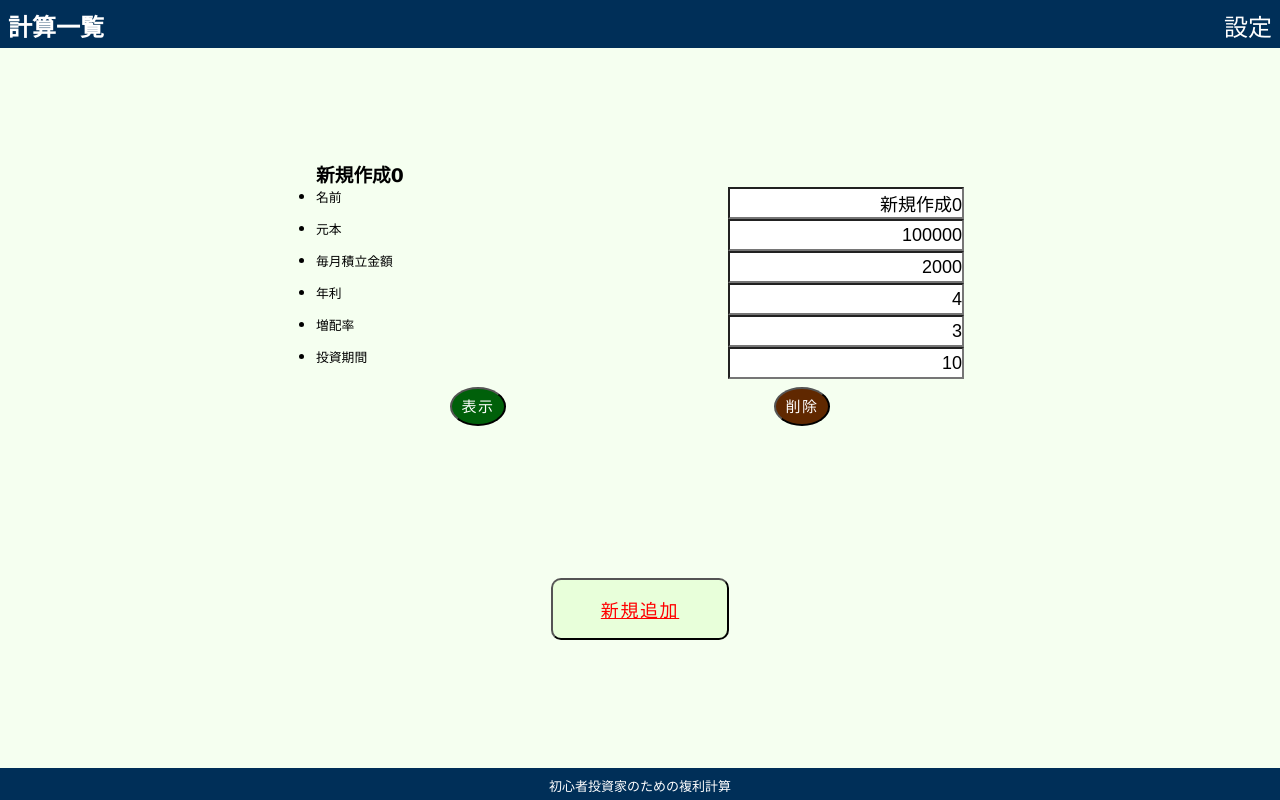
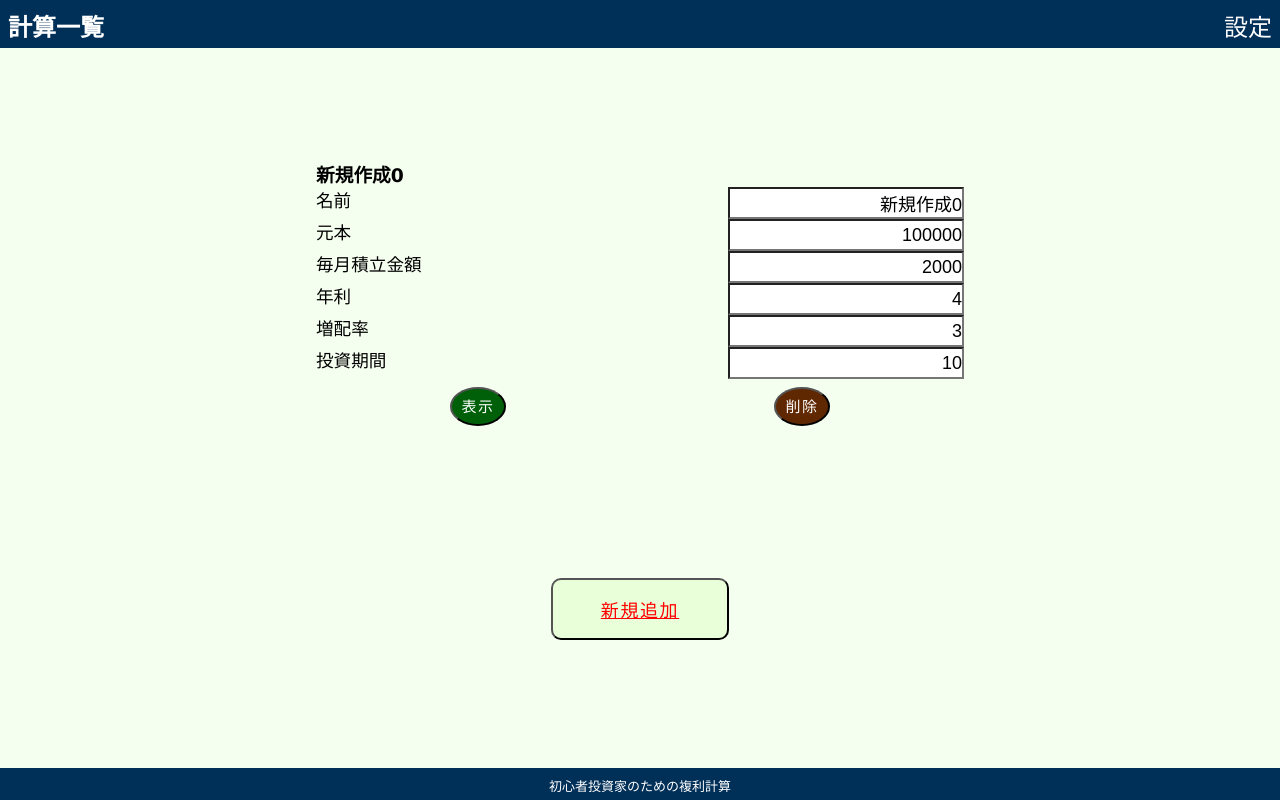
Before and after one commit to YoshidaReo/react-study-20230522, a Next.js app: page / in a window 1280 px wide. Both pictures are taken after a click on the button "新規追加". Built offline with nearby package versions, Linux system fonts and the light colour scheme.

Commit message:
⚡️ 入力箇所のcssを変更しました。

```diff
--- a/src/components/Main/Main.jsx
+++ b/src/components/Main/Main.jsx
@@ -203,39 +203,39 @@ export function Main() {
           <ul className={classes.items}>
               {/* onChangeに関数でpropsを渡すことで親コンポーネントを引き継ぐことができる。 */}
               {/* nameを使用することで、e.target.nameで照合することができる。 */}
-              <li>
+              <li className={classes.li}>
                 <div className={classes.item}>
-                  <p>名前</p>
+                  <p className={classes.p}>名前</p>
                   <input className={classes.input} type="text" name="name" value={items.name} onChange={(e) => handleChange(items, e.target)} />
                 </div>
               </li>
-              <li>
+              <li className={classes.li}>
                 <div className={classes.item}>
-                  <p>元本</p>
+                  <p className={classes.p}>元本</p>
                   <input className={classes.input} type="text"  name="principal" value={items.principal} onChange={(e) => handleChange(items, e.target)} />
                 </div>
               </li>
-              <li>
+              <li className={classes.li}>
                 <div className={classes.item}>
-                  <p>毎月積立金額</p>
+                  <p className={classes.p}>毎月積立金額</p>
                   <input className={classes.input} type="tel" name="monthlyMoney" value={items.monthlyMoney} onChange={(e) => handleChange(items, e.target)} />
                 </div>
               </li>
-              <li>
+              <li className={classes.li}>
                 <div className={classes.item}>
-                  <p>年利</p>
+                  <p className={classes.p}>年利</p>
                   <input className={classes.input} type="tel" name="annualInterest" value={items.annualInterest} onChange={(e) => handleChange(items, e.target)} />
                 </div>
               </li>
-              <li>
+              <li className={classes.li}>
                 <div className={classes.item}>
-                  <p>増配率</p>
+                  <p className={classes.p}>増配率</p>
                   <input className={classes.input} type="tel" name="IncreaseDecreaseRate" value={items.IncreaseDecreaseRate} onChange={(e) => handleChange(items, e.target)} />
                 </div>
               </li>
-              <li>
+              <li className={classes.li}>
                 <div className={classes.item}>
-                  <p>投資期間</p>
+                  <p className={classes.p}>投資期間</p>
                   <input className={classes.input} type="tel" name="investmentPeriod" value={items.investmentPeriod} onChange={(e) => handleChange(items, e.target)} />
                 </div>
               </li>
--- a/src/components/Main/Main.module.css
+++ b/src/components/Main/Main.module.css
@@ -19,6 +19,16 @@
   height: 2rem;
 }
 
+.li {
+  list-style:none;
+}
+
+
+.p {
+  font-size: 1.1rem;
+}
+
+
 .input {
   background-color: white;
   color: black;
@@ -26,6 +36,8 @@
   display: inline-block;
   text-align: right;
   font-size: large;
+  max-width: 40%;
+  /* padding: 0.5em; */
 
 }
 
```
